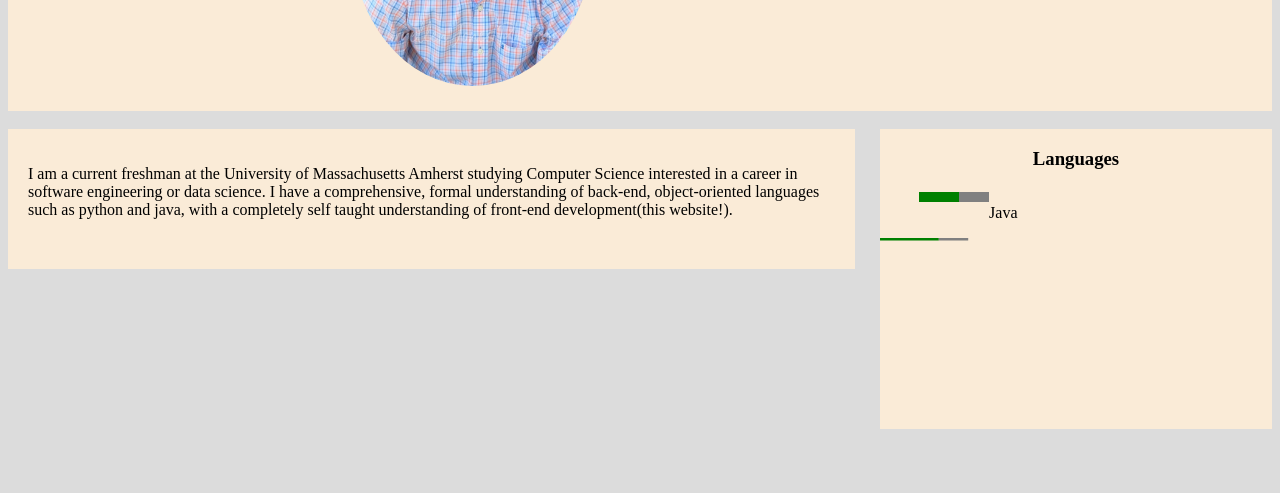
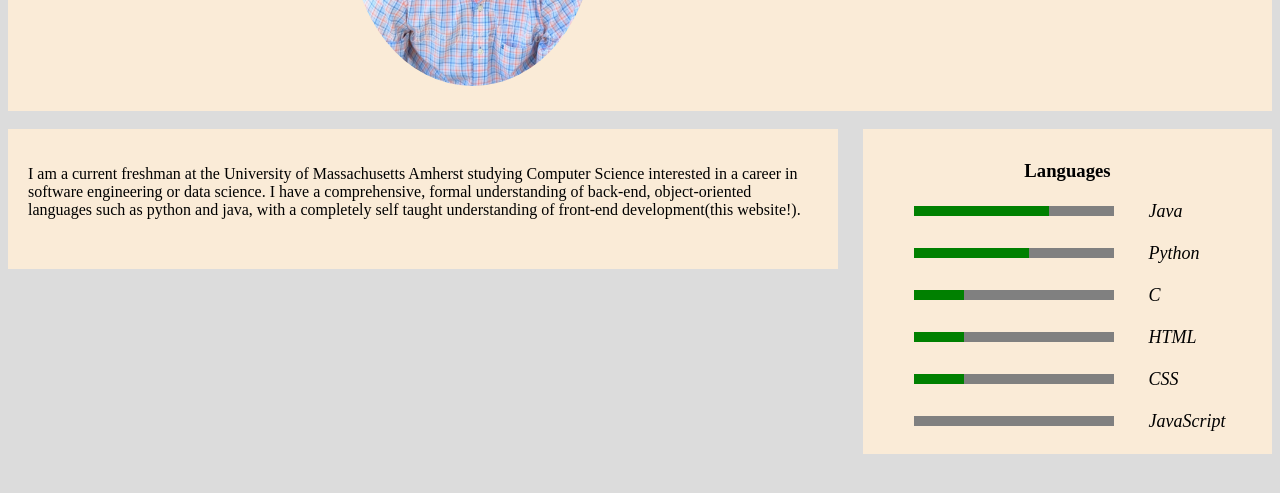
Before and after one commit to Comerm28/Comer28.github.io, a plain HTML site: page index.html in a window 1280 px wide. Shown: the part 247-740 px from the top of the page. Drawn offline with Linux system fonts and the light colour scheme.

Commit message:
languages box almost complete

```diff
--- a/index.html
+++ b/index.html
@@ -62,26 +62,46 @@
             </div>
 
             <div class="javaContainer">
-              <span>
-                <svg width="70" height="10" class="svg">
-                    <rect x="0" class="javaRect" width="30" height="10"/>
-                    <rect x="40" width="30" height="10" class="unjavaRect"/>
-                </svg>
-              </span>
-              <span>
-                <p class="jtext">Java</p>
-              </span>
-
+              <svg width="200" height="15" class="jsvg">
+                    <rect x="0" y="5" width="30" height="10" class="javaRect"/>
+                    <rect x="135" y="5" width="30" height="10" class="unjavaRect"/>
+              </svg>
+              <span class="jtext"><i>Java</i></span>
             </div>
-
-              <br/>
-            <div>
-              <svg width="30%" height="8%" viewBox="0 0 30 8">
-                <g>
-                  <rect x="0" class="pyRect"/>
-                  <rect x="50%" class="unpyRect"/>
-                </g>
+            <div class="pyContainer">
+              <svg width="200" height="15" class="psvg">
+                    <rect x="0" y="5" width="30" height="10" class="pyRect"/>
+                    <rect x="115" y="5" width="30" height="10" class="unpyRect"/>
               </svg>
+              <span class="pytext"><i>Python</i></span>
+            </div>
+            <div class="cContainer">
+              <svg width="200" height="15" class="csvg">
+                    <rect x="0" y="5" width="30" height="10" class="cRect"/>
+                    <rect x="50" y="5" width="30" height="10" class="uncRect"/>
+              </svg>
+              <span class="ctext"><i>C</i></span>
+            </div>
+            <div class="htmlContainer">
+              <svg width="200" height="15" class="htmlsvg">
+                    <rect x="0" y="5" width="30" height="10" class="htmlRect"/>
+                    <rect x="50" y="5" width="30" height="10" class="unhtmlRect"/>
+              </svg>
+              <span class="htmltext"><i>HTML</i></span>
+            </div>
+            <div class="cssContainer">
+              <svg width="200" height="15" class="csssvg">
+                    <rect x="0" y="5" width="30" height="10" class="cssRect"/>
+                    <rect x="50" y="5" width="30" height="10" class="uncssRect"/>
+              </svg>
+              <span class="csstext"><i>CSS</i></span>
+            </div>
+            <div class="jsContainer">
+              <svg width="200" height="15" class="jssvg">
+                    <rect x="0" y="5" width="30" height="10" class="jsRect"/>
+                    <rect x="0" y="5" width="30" height="10" class="unjsRect"/>
+              </svg>
+              <span class="jstext"><i>JavaScript</i></span>
             </div>
           </span>
         </div>
--- a/style.css
+++ b/style.css
@@ -95,7 +95,7 @@ body {
 .aboutBox{
     display: flex;
     flex-direction: row;
-    align-items: normal;
+    height: 300px;
 }
 
 .about{
@@ -111,7 +111,8 @@ body {
     background-color: antiquewhite;
     float: right;
     width: 35%;
-    height: 300px;
+    height: 100%;
+    padding: 1%;
 }
 
 .headerContainer{
@@ -121,8 +122,15 @@ body {
 }
 
 .javaContainer{
-    display: inline-flex;
+    display: flex;
     margin-left: 10%;
+    align-content: center;
+    height: 14%;
+}
+
+.jsvg{
+    margin-right: 10%;
+    display: block;
 }
 
 .javaRect{
@@ -138,18 +146,151 @@ body {
 }
 
 .jtext{
+    font-size: large;
+    align-content: first baseline;
+}
 
+.pyContainer{
+    display: flex;
+    margin-left: 10%;
+    align-content: center;
+    height: 14%;
+}
+
+.psvg{
+    margin-right: 10%;
+    display: block;
 }
 
 .pyRect{
-    height: 8%;
-    width: 50%;
+    height: 100%;
+    width: 100%;
     fill: green;
-
 }
 
 .unpyRect{
-    height: 8%;
-    width: 25%;
+    height: 100%;
+    width: 100%;
     fill: gray;
 }
+
+.pytext{
+    font-size: large;
+    align-content: first baseline;
+}
+
+.cContainer{
+    display: flex;
+    margin-left: 10%;
+    align-content: center;
+    height: 14%;
+}
+
+.csvg{
+    margin-right: 10%;
+    display: block;
+}
+
+.cRect{
+    height: 100%;
+    width: 100%;
+    fill: green;
+}
+
+.uncRect{
+    height: 100%;
+    width: 100%;
+    fill: gray;
+}
+
+.ctext{
+    font-size: large;
+    align-content: first baseline;
+}
+
+.htmlContainer{
+    display: flex;
+    margin-left: 10%;
+    align-content: center;
+    height: 14%;
+}
+
+.htmlsvg{
+    margin-right: 10%;
+    display: block;
+}
+
+.htmlRect{
+    height: 100%;
+    width: 100%;
+    fill: green;
+}
+
+.unhtmlRect{
+    height: 100%;
+    width: 100%;
+    fill: gray;
+}
+
+.htmltext{
+    font-size: large;
+    align-content: first baseline;
+}
+
+.cssContainer{
+    display: flex;
+    margin-left: 10%;
+    align-content: center;
+    height: 14%;
+}
+
+.csssvg{
+    margin-right: 10%;
+    display: block;
+}
+
+.cssRect{
+    height: 100%;
+    width: 100%;
+    fill: green;
+}
+
+.uncssRect{
+    height: 100%;
+    width: 100%;
+    fill: gray;
+}
+
+.csstext{
+    font-size: large;
+    align-content: first baseline;
+}
+
+.jsContainer{
+    display: flex;
+    margin-left: 10%;
+    align-content: center;
+    height: 14%;
+}
+
+.jssvg{
+    margin-right: 10%;
+    display: block;
+}
+
+.jsRect{
+    height: 100%;
+    width: 100%;
+    fill: green;
+}
+
+.unjsRect{
+    height: 100%;
+    width: 100%;
+    fill: gray;
+}
+
+.jstext{
+    font-size: large;
+    align-content: first baseline;
+}
```
